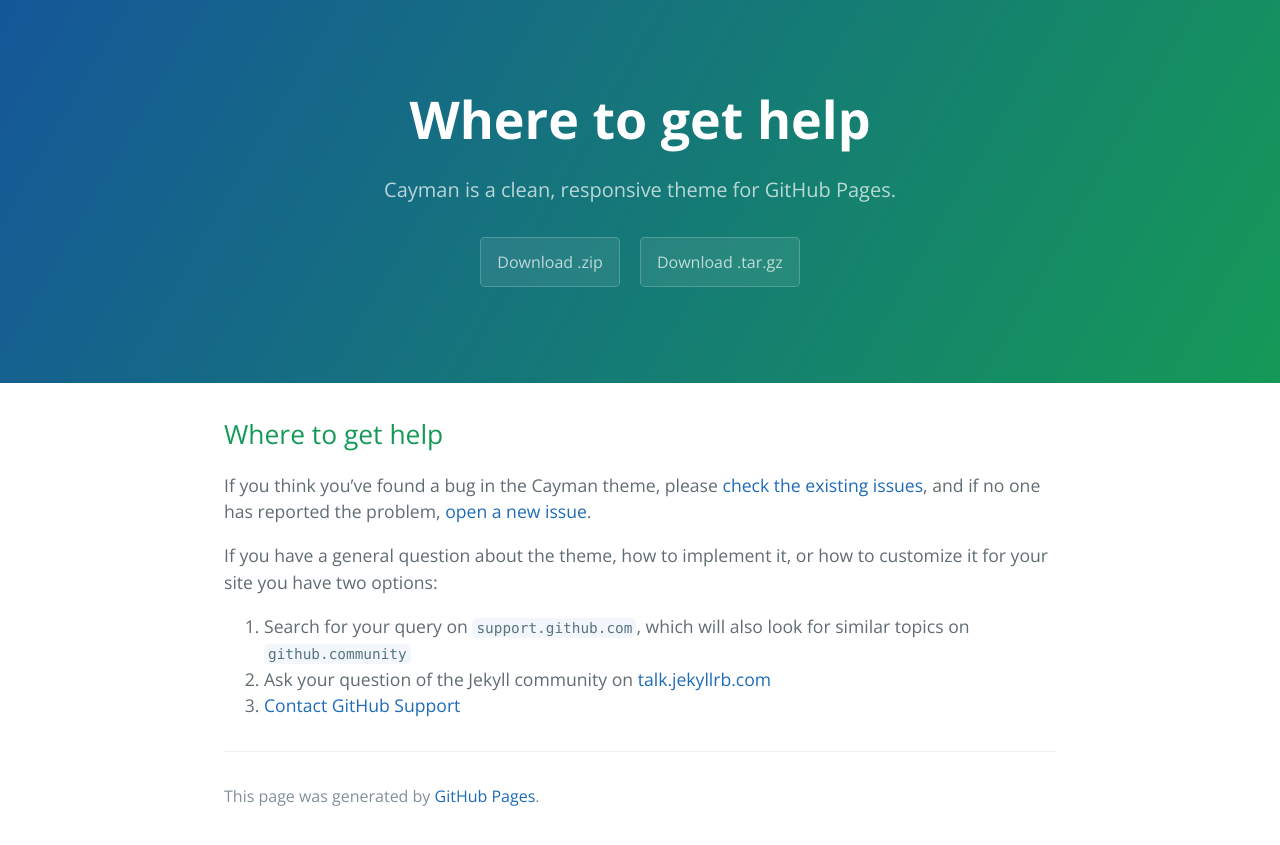
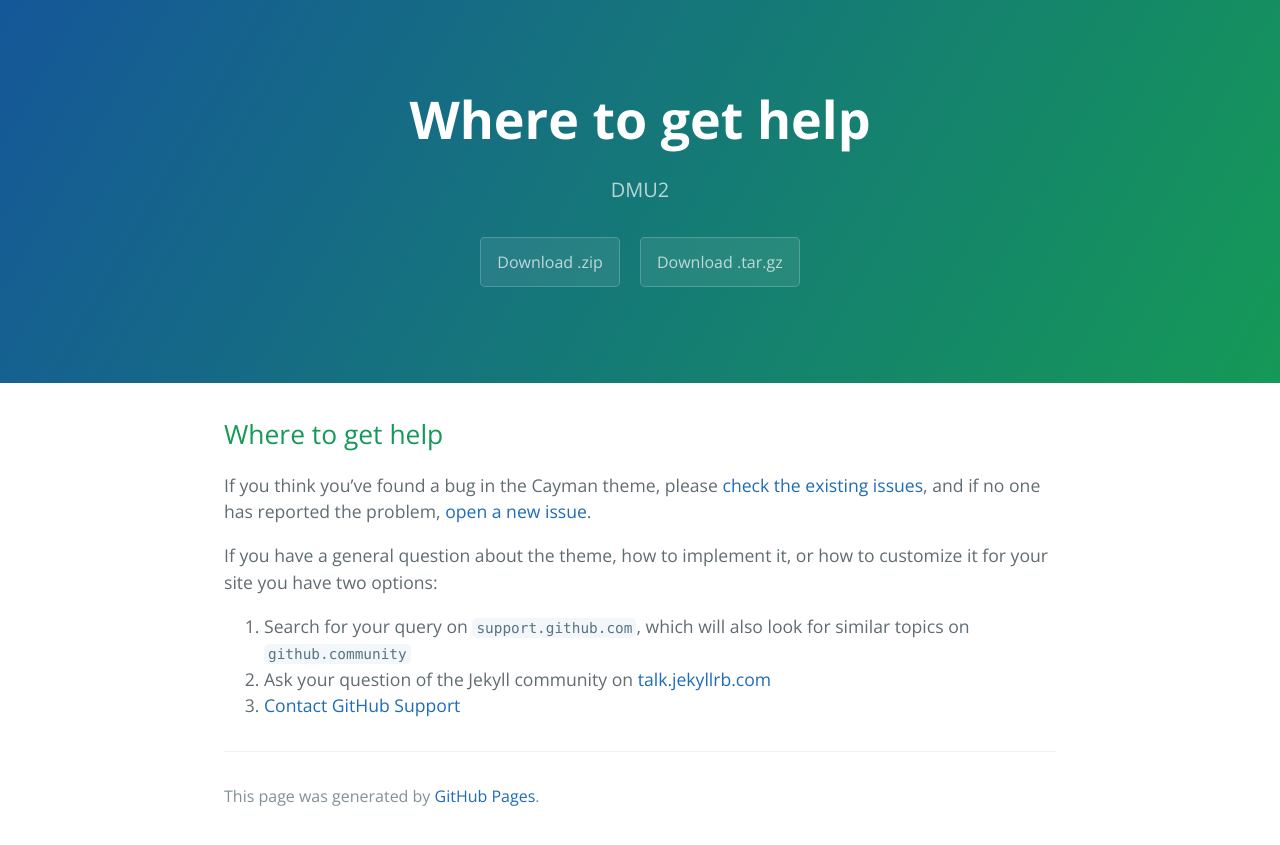
Before and after one commit to dmu2/dmu2.github.io, a Jekyll site: the page built from docs/SUPPORT.md, in a window 1280 px wide. Shown: the top 845 px of the page. Built offline with Jekyll 4.4.1, drawn with Linux system fonts in a browser that asks for light colours; our own code applies the rules of GitHub Pages for plain Markdown files.

Commit message:
Update _config.yml

```diff
--- a/_config.yml
+++ b/_config.yml
@@ -1,5 +1,5 @@
 title: International Workshop of Data Mining for User Understanding
-description: Cayman is a clean, responsive theme for GitHub Pages.
+description: DMU2
 show_downloads: true
 google_analytics:
 theme: jekyll-theme-cayman
```
